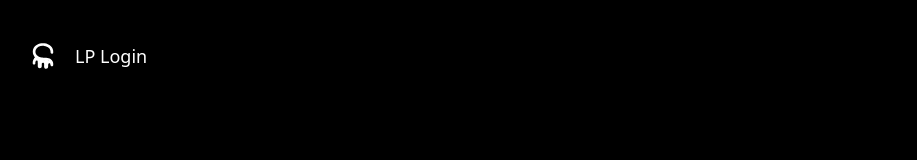
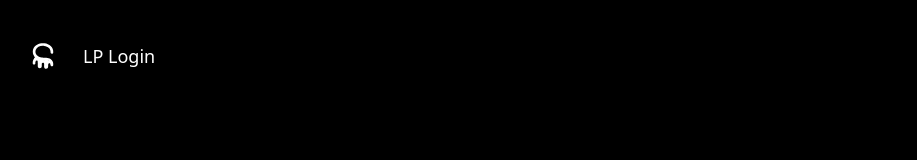
Before and after one commit to prglabs/songster-frontend, a Next.js app: page / in a window 1280 px wide. Shown: the top 160 px of the page, without its empty margins (5-922 px from the left). Built offline with nearby package versions, Linux system fonts and the light colour scheme.

Commit message:
style(header):add more space around logo and login btn

```diff
--- a/app/page.tsx
+++ b/app/page.tsx
@@ -6,7 +6,7 @@
 function Navbar() {
   return (
     <header className='sticky top-0 bg-black pb-4 pt-10'>
-      <div className='container flex items-center gap-x-4'>
+      <div className='container flex items-center gap-x-6'>
         <Image
           src='/logo-songster-light.svg'
           height={32}
```
